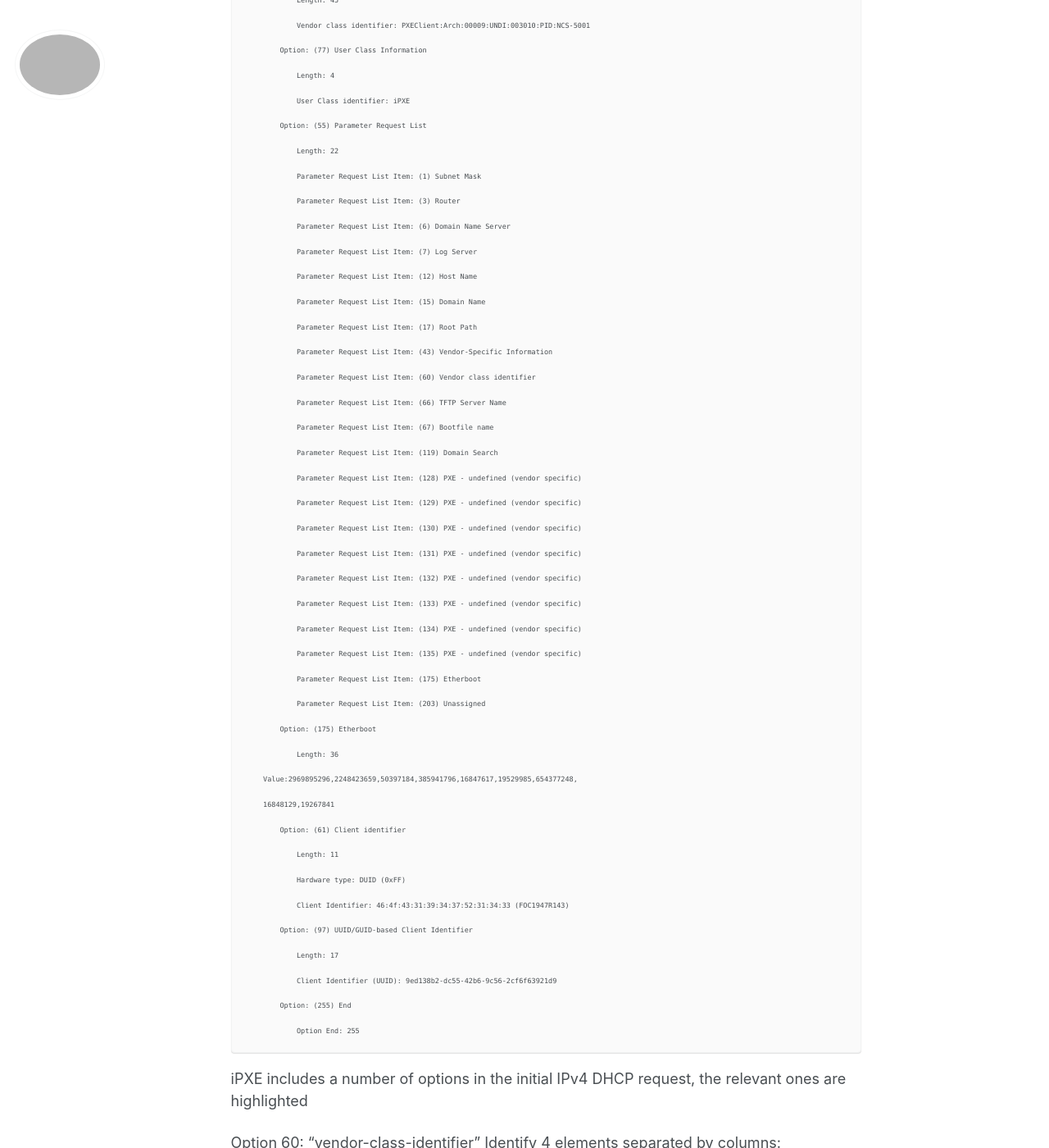
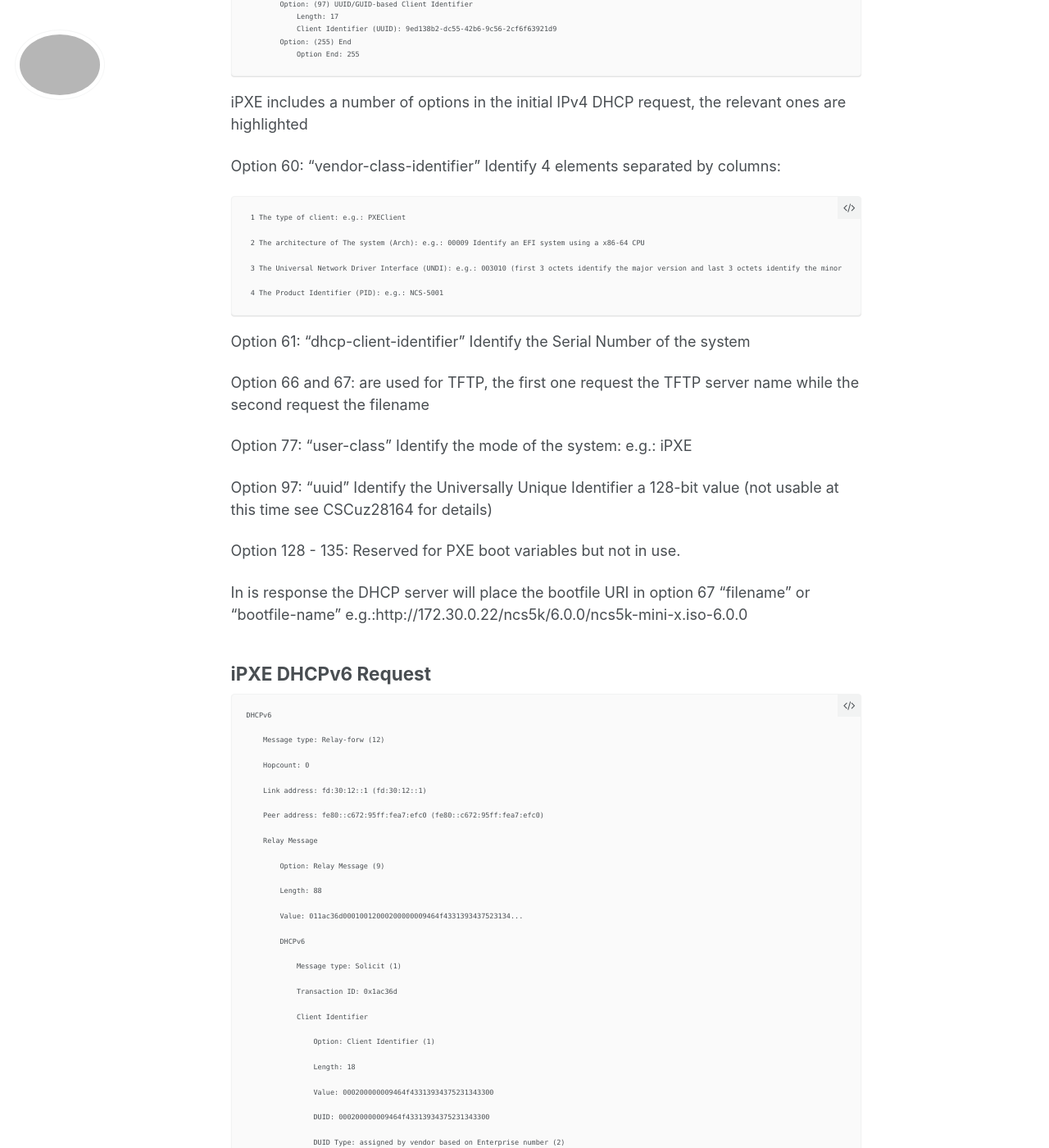
Before and after one commit to xrdocs/software-management, a Jekyll site: the page built from _tutorials/2016-07-27-ipxe-deep-dive.md, in a window 1280 px wide and 1400 px high, scrolled down 3446 px. Shown: the whole window at 82% size. Built offline with Jekyll 4.4.1, drawn with Linux system fonts in a browser that asks for light colours; comment, search, counter and statistics services are not loaded; some of the changed text lies outside the part shown.

Commit message:
Updated 2016-07-27-ipxe-deep-dive.md

````diff
--- a/_tutorials/2016-07-27-ipxe-deep-dive.md
+++ b/_tutorials/2016-07-27-ipxe-deep-dive.md
@@ -12,9 +12,13 @@ tags:
 ## Introduction
 
 iPXE is an open source boot firmware (licensed under the GNU GPL with some portions under GPL-compatible licenses). It is fully backward compatible with PXE but include several enhancement. The enhancement that are important for IOS-XR are the following:
+
 - Boot from a web server via HTTP
+
 - control the boot process with scripts
+
 - control the boot process with menus
+
 - DNS support
 
 iPXE is included in the network card of the management interfaces only and support for iPXE boot is included in the system firmware (UEFI) of the NCS1K, NCS5k and NCS5500 series routers. All these systems are equipped with a UEFI 64-bits firmware (aka BIOS).
@@ -38,17 +42,11 @@ By default all NCS series router boot from the local disk, there are 2 options t
 
 ```
     RP/0/RP0/CPU0:ios#admin
-
     Sun Apr 10 00:56:08.037 UTC
-
     root connected from 127.0.0.1 using console on xr-vm_node0_RP0_CPU0
-
     sysadmin-vm:0_RP0# hw-module location all bootmedia network reload
-
     Sun Apr  10 00:56:24.167 UTC
-
     Reload hardware module ? [no,yes] yes
-
     result Card reload request on all succeeded.
 ```
 
@@ -58,176 +56,96 @@ Once the option is selected, iPXE will initialize the management interfaces, dis
 
 ```
     iPXE initialising devices...
-
     ok
-
     iPXE 1.0.0+ (aa070) -- Open Source Network Boot Firmware -- http://ipxe.org
-
     Features: DNS HTTP TFTP VLAN EFI ISO9660 NBI Menu
-
     Press Ctrl-B to drop to iPXE shell
-
     iPXE>
 ```
 
 When presented with the iPXE command line, you are in the iPXE environment, there are multiple commands that can be used for manual booting and for diagnosing problems. Commands can also be used as part of an iPXE script (see section iPXE with chain loading).
 
-You can use the help command to show a list of all available commands. Full documentation for each command is provided in the iPXE command reference http://ipxe.org/cmd
+You can use the help command to show a list of all available commands. Full documentation for each command is provided in the iPXE command reference http://ipxe.org/cmd.
 
-
-##iPXE DHCPv4 Request
+## iPXE DHCPv4 Request
 
 After Initializing the management Interface Ethernet driver, iPXE will send a DHCP request, DHCP will send both an IPv6 and an IPv4 request, The capture below show the initial IPv4 DHCP request sent by the system.
 
 ```
     Bootstrap Protocol
-
         Message type: Boot Request (1)
-
         Hardware type: Ethernet (0x01)
-
         Hardware address length: 6
-
         Hops: 0
-
         Transaction ID: 0x20e69f64
-
         Seconds elapsed: 4
-
         Bootp flags: 0x8000 (Broadcast)
-
             1... .... .... .... = Broadcast flag: Broadcast
-
             .000 0000 0000 0000 = Reserved flags: 0x0000
-
         Client IP address: 0.0.0.0 (0.0.0.0)
-
         Your (client) IP address: 0.0.0.0 (0.0.0.0)
-
         Next server IP address: 0.0.0.0 (0.0.0.0)
-
         Relay agent IP address: 0.0.0.0 (0.0.0.0)
-
         Client MAC address: 52:46:27:70:1a:67 (52:46:27:70:1a:67)
-
         Client hardware address padding: 00000000000000000000
-
         Server host name not given
-
         Boot file name not given
-
         Magic cookie: DHCP
-
         Option: (53) DHCP Message Type
-
             Length: 1
-
             DHCP: Discover (1)
-
         Option: (57) Maximum DHCP Message Size
-
             Length: 2
-
             Maximum DHCP Message Size: 1472
-
         Option: (93) Client System Architecture
-
             Length: 2
-
             Client System Architecture: EFI x86-64 (9)
-
         Option: (94) Client Network Device Interface
-
             Length: 3
-
             Major Version: 3
-
             Minor Version: 10
-
         Option: (60) Vendor class identifier
-
             Length: 45
-
             Vendor class identifier: PXEClient:Arch:00009:UNDI:003010:PID:NCS-5001
-
         Option: (77) User Class Information
-
             Length: 4
-
             User Class identifier: iPXE
-
         Option: (55) Parameter Request List
-
             Length: 22
-
             Parameter Request List Item: (1) Subnet Mask
-
             Parameter Request List Item: (3) Router
-
             Parameter Request List Item: (6) Domain Name Server
-
             Parameter Request List Item: (7) Log Server
-
             Parameter Request List Item: (12) Host Name
-
             Parameter Request List Item: (15) Domain Name
-
             Parameter Request List Item: (17) Root Path
-
             Parameter Request List Item: (43) Vendor-Specific Information
-
             Parameter Request List Item: (60) Vendor class identifier
-
             Parameter Request List Item: (66) TFTP Server Name
-
             Parameter Request List Item: (67) Bootfile name
-
             Parameter Request List Item: (119) Domain Search
-
             Parameter Request List Item: (128) PXE - undefined (vendor specific)
-
             Parameter Request List Item: (129) PXE - undefined (vendor specific)
-
             Parameter Request List Item: (130) PXE - undefined (vendor specific)
-
             Parameter Request List Item: (131) PXE - undefined (vendor specific)
-
             Parameter Request List Item: (132) PXE - undefined (vendor specific)
-
             Parameter Request List Item: (133) PXE - undefined (vendor specific)
-
             Parameter Request List Item: (134) PXE - undefined (vendor specific)
-
             Parameter Request List Item: (135) PXE - undefined (vendor specific)
-
             Parameter Request List Item: (175) Etherboot
-
             Parameter Request List Item: (203) Unassigned
-
         Option: (175) Etherboot
-
             Length: 36
-
     Value:2969895296,2248423659,50397184,385941796,16847617,19529985,654377248,
-
     16848129,19267841
-
         Option: (61) Client identifier
-
             Length: 11
-
             Hardware type: DUID (0xFF)
-
             Client Identifier: 46:4f:43:31:39:34:37:52:31:34:33 (FOC1947R143)
-
         Option: (97) UUID/GUID-based Client Identifier
-
             Length: 17
-
             Client Identifier (UUID): 9ed138b2-dc55-42b6-9c56-2cf6f63921d9
-
         Option: (255) End
-
             Option End: 255
 ```
 
@@ -235,13 +153,13 @@ iPXE includes a number of options in the initial IPv4 DHCP request, the relevant
 
 Option 60: "vendor-class-identifier" Identify 4 elements separated by columns:
 
-     1) The type of client: e.g.: PXEClient
+     1 The type of client: e.g.: PXEClient
 
-     2) The architecture of The system (Arch): e.g.: 00009 Identify an EFI system using a x86-64 CPU
+     2 The architecture of The system (Arch): e.g.: 00009 Identify an EFI system using a x86-64 CPU
 
-     3) The Universal Network Driver Interface (UNDI): e.g.: 003010 (first 3 octets identify the major version and last 3 octets identify the minor version)
+     3 The Universal Network Driver Interface (UNDI): e.g.: 003010 (first 3 octets identify the major version and last 3 octets identify the minor version)
 
-     4) The Product Identifier (PID): e.g.: NCS-5001
+     4 The Product Identifier (PID): e.g.: NCS-5001
 
 Option 61: "dhcp-client-identifier" Identify the Serial Number of the system
 
@@ -254,7 +172,8 @@ Option 97: "uuid" Identify the Universally Unique Identifier a 128-bit value (no
 Option 128 - 135: Reserved for PXE boot variables but not in use.
 
 In is response the DHCP server will place the bootfile URI in option 67 "filename" or "bootfile-name" e.g.:http://172.30.0.22/ncs5k/6.0.0/ncs5k-mini-x.iso-6.0.0
-iPXE DHCPv6 Request
+
+## iPXE DHCPv6 Request
 
     DHCPv6
 
@@ -393,16 +312,17 @@ Option 60: "dhcp6.bootfile-parameter"  required to be present but not in use.
 The DHCPv6 server will include option 59 "dhcp6.bootfile-url" in its response containing the full URL of the boot image e.g.: http://[fd:30::172:30:0:22]/ncs5k/6.0.0/ncs5k-mini-x.iso-6.0.0
 
 
-iPXE without Chainloading
+## iPXE without Chainloading
 
 In this first examples, iPXE features are not used but the usage is similar to PXE boot. In the following examples we will rely solely on the DHCP server configuration to provide the elements necessary to identify the boot ISO for the device.
 
 
-DHCP Server Configuration
-DHCPv4
+## DHCP Server Configuration
+### DHCPv4
 
 Using the options above we can configure isc-dhcpd to adequately provide the URI to boot the system, the common statements for the Network and the Pool are shown below:
 
+```
     ######### Network 172.30.12.0/24 ################
 
     shared-network 172-30-12-0 {
@@ -438,11 +358,13 @@ Using the options above we can configure isc-dhcpd to adequately provide the URI
                             filename = "http://172.30.0.22/scripts/ncs-ztp.sh";
 
                     }
+```
 
 In the example above option 77 is used to provide the bootfile to the system, the if-then-else statement is required to prevent the DHCP server to provide the (large) bootfile to the auto-configuration process. With this configuration all system in iPXE mode will receive a DHCP offer with identical bootfile URI.
 
 If we want to add more granularity to the process we can define a class and using option 60 to only target a specific product or a family of products using the PID embedded in the the request. in the match statement we first verify that the system is in iPXE mode by matching the beginning of the vendor-class-identifier "PXEClient" than we match the first 6 octets of the PID portion "NCS-50", this will match all the NCS-5K routers (NCS-5001, NCS-5002, NCS-5011) and provide them the same bootfile URI, the "if" statement can be more specific to only match NCS-5001 product and additional "else-if" statement can be added to match other products.
 
+```
     ######### Class #########
 
        class "ncs-5k" {
@@ -457,8 +379,11 @@ If we want to add more granularity to the process we can define a class and usin
 
           }
 
+```
+
 Granularity of the boot image can be even more specific, the traditional approach is to use the mac address with a host definition inside the pool, as illustrated below
 
+```
     ######## Hosts #########
 
     host ncs-5001-a {
@@ -474,9 +399,11 @@ Granularity of the boot image can be even more specific, the traditional approac
        fixed-address 172.30.12.50;
 
     }
+```
 
 Using the host statement we provide a fixed address which can be useful for DNS, we still need to verify that option 77 is set to iPXE in the request to only provide the bootfile when required. The disadvantage of using the mac-address is that it is not necessary know in advance and is not written on the packaging box if this is the initial bootup of the system, another approach would be to use the uuid (option 97) or the serial number embedded in option 61.
 
+```
     host ncs-5001-b {
 
        option dhcp-client-identifier "FOC1947R144";
@@ -490,12 +417,14 @@ Using the host statement we provide a fixed address which can be useful for DNS,
        fixed-address 172.30.12.52;
 
     }
+```
 
 Using the different options and the flexibility of the ISC dhcp server we can achieve various degrees of granularity for the system we want to iPXE boot, but using DHCP options does not scale and each change require to restart the DHCP service. It offers the advantage to be identical to PXE and is easy to do for small to medium size network.
-DHCPv6
+### DHCPv6
 
 The ISC-DHCP service is mono stack, to support IPv6 a second instance of the service needs to be launched, both instance should use different configuration file. The common configuration statement for the DHCPv6 is as follow:
 
+```
     shared-network FD-30-12 {
 
        subnet6 fd:30:12::/64 {
@@ -527,43 +456,32 @@ The ISC-DHCP service is mono stack, to support IPv6 a second instance of the ser
        }
 
     }
+```
 
 The DHCP configuration for IPv6 is similar to IPv4, the first 2 octets of the user-class define the length of the string, so we need to use the substring() statement to match "iPXE". Another difference is the square brackets used to represent the IPv6 address in isc-dhcp configuration file. iPXE cannot used SLAAC and you need to disable SLAAC on the first hop router and force statefull IPv6 address assignment on the segment. For reference here is a snippet of an Cisco IOS configuration. since the DHCP and HTTP server are on a different subnet a helper-address and a relay address have been configured for DHCPv4 and DHCPv6.
 
+```
     interface GigabitEthernet2/0
-
     description ** Management Network **
-
     ip dhcp relay information trusted
-
     ip address 172.30.12.1 255.255.255.0
-
     ip helper-address 172.30.0.25
-
     ip virtual-reassembly in
-
     ipv6 address FD:30:12::1/64
-
     ipv6 nd managed-config-flag
-
     ipv6 nd other-config-flag
-
     ipv6 nd router-preference High
-
     ipv6 dhcp relay destination FD:30::172:30:0:25 GigabitEthernet1/0
-
     end
+```
 
 If there are no router present on the segment, you will have to launch the Router Advertisement Daemon (radvd) and force IPv6 routing on the DHCP server. An example of radvd.conf is as follow:
 
+```
     interface eth1
-
     {
-
        MinRtrAdvInterval 5;
-
        MaxRtrAdvInterval 60;
-
        AdvSendAdvert on;
 
        AdvOtherConfigFlag on;
````
